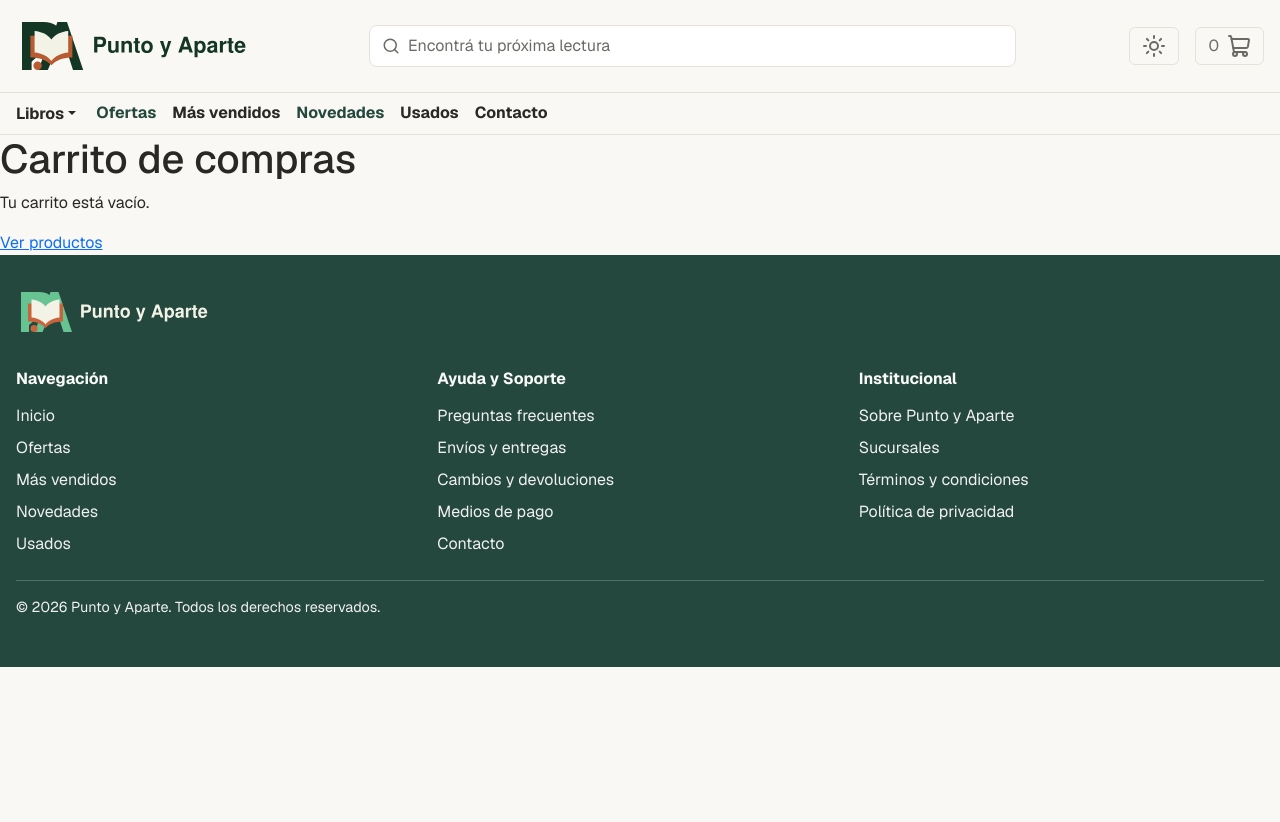
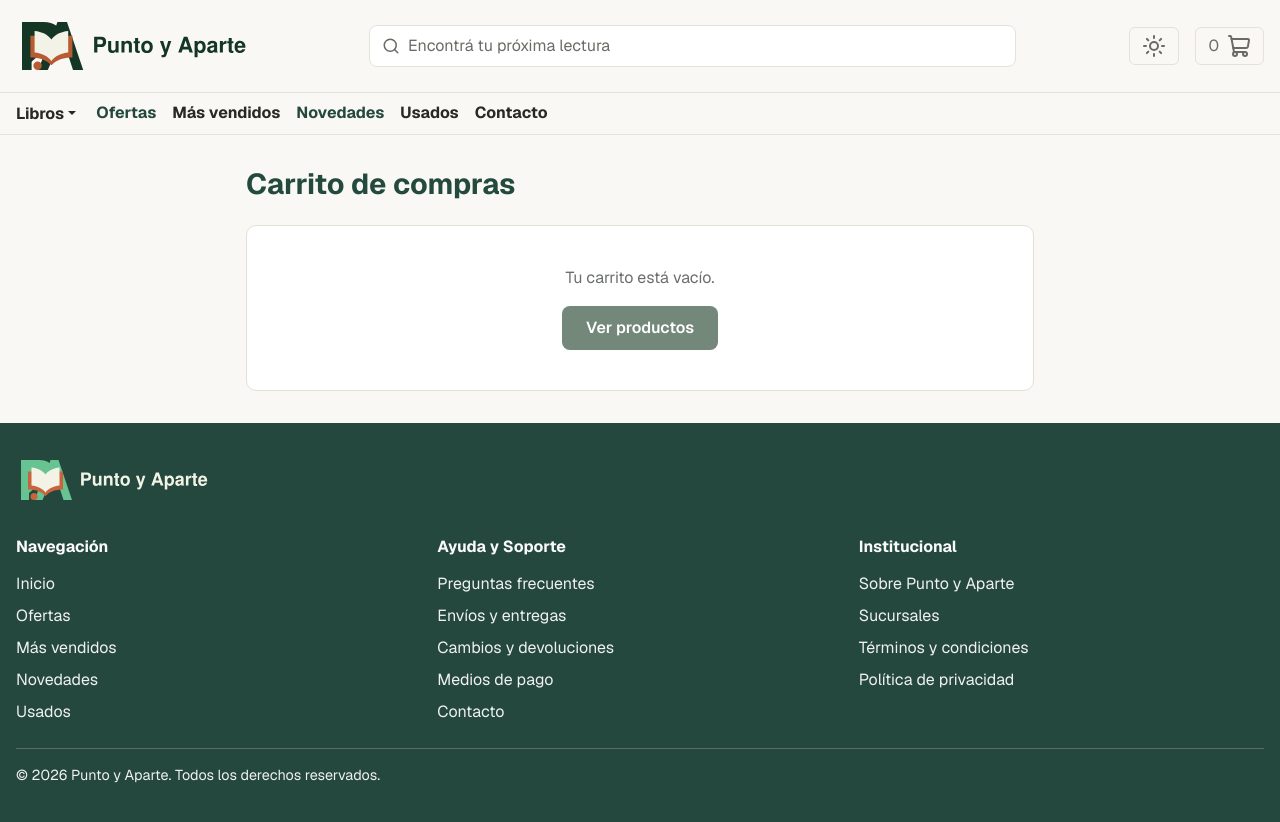
Before and after one commit to jorditan/TP1-CIU-grupo-1, a React (Vite) app: page /carrito in a window 1280 px wide. Shown: the top 822 px of the page. Before the commit the page ends 800 px from the top, so only its background shows below. Built offline with nearby package versions, Linux system fonts and the light colour scheme.

Commit message:
style(carrito): agrego estilos del carrito

```diff
--- a/src/pages/Carrito.module.css
+++ b/src/pages/Carrito.module.css
@@ -0,0 +1,153 @@
+.seccion {
+  max-width: 820px;
+  margin: 0 auto;
+  padding: 32px 16px;
+}
+
+.titulo {
+  margin-bottom: 24px;
+  font-size: 1.8rem;
+  font-weight: 700;
+  color: #244a3f;
+}
+
+.vacio {
+  padding: 40px 16px;
+  text-align: center;
+  background-color: #ffffff;
+  border: 1px solid #e3e0d8;
+  border-radius: 10px;
+}
+
+.textoVacio {
+  margin-bottom: 16px;
+  color: #6b6f6c;
+}
+
+.botonLink {
+  display: inline-block;
+  padding: 10px 24px;
+  border-radius: 8px;
+  background-color: #73877b;
+  color: #ffffff;
+  font-weight: 600;
+  text-decoration: none;
+  transition: background-color 0.2s;
+}
+
+.botonLink:hover {
+  background-color: #5f7468;
+  color: #ffffff;
+}
+
+.lista {
+  display: flex;
+  flex-direction: column;
+  gap: 16px;
+}
+
+.resumen {
+  display: flex;
+  flex-direction: column;
+  gap: 8px;
+  padding: 20px;
+  background-color: #ffffff;
+  border: 1px solid #e3e0d8;
+  border-radius: 10px;
+}
+
+.textoResumen {
+  margin: 0;
+  color: #6b6f6c;
+}
+
+.total {
+  margin: 0;
+  font-size: 1.4rem;
+  color: #1f2a26;
+}
+
+.acciones {
+  display: flex;
+  justify-content: space-between;
+  gap: 12px;
+  margin-top: 12px;
+}
+
+.vaciar {
+  padding: 10px 20px;
+  border: 1px solid #c0623b;
+  border-radius: 8px;
+  background-color: transparent;
+  color: #c0623b;
+  font-weight: 600;
+  cursor: pointer;
+  transition: background-color 0.2s, color 0.2s;
+}
+
+.vaciar:hover {
+  background-color: #c0623b;
+  color: #ffffff;
+}
+
+.botonConfirmar {
+  padding: 10px 24px;
+  border: none;
+  border-radius: 8px;
+  background-color: #244a3f;
+  color: #ffffff;
+  font-weight: 600;
+  cursor: pointer;
+  transition: background-color 0.2s;
+}
+
+.botonConfirmar:hover {
+  background-color: #1a3830;
+}
+
+.modalOverlay {
+  position: fixed;
+  inset: 0;
+  z-index: 1000;
+  display: flex;
+  align-items: center;
+  justify-content: center;
+  padding: 16px;
+  background-color: rgba(36, 74, 63, 0.6);
+}
+
+.modal {
+  width: 100%;
+  max-width: 400px;
+  padding: 32px 24px;
+  text-align: center;
+  background-color: #f8f6f1;
+  border-radius: 12px;
+  box-shadow: 0 10px 30px rgba(0, 0, 0, 0.25);
+}
+
+.modalTitulo {
+  margin-bottom: 12px;
+  font-size: 1.4rem;
+  color: #244a3f;
+}
+
+.modalTexto {
+  margin-bottom: 24px;
+  color: #6b6f6c;
+}
+
+.botonCerrar {
+  padding: 10px 28px;
+  border: none;
+  border-radius: 8px;
+  background-color: #73877b;
+  color: #ffffff;
+  font-weight: 600;
+  cursor: pointer;
+  transition: background-color 0.2s;
+}
+
+.botonCerrar:hover {
+  background-color: #5f7468;
+}
```
